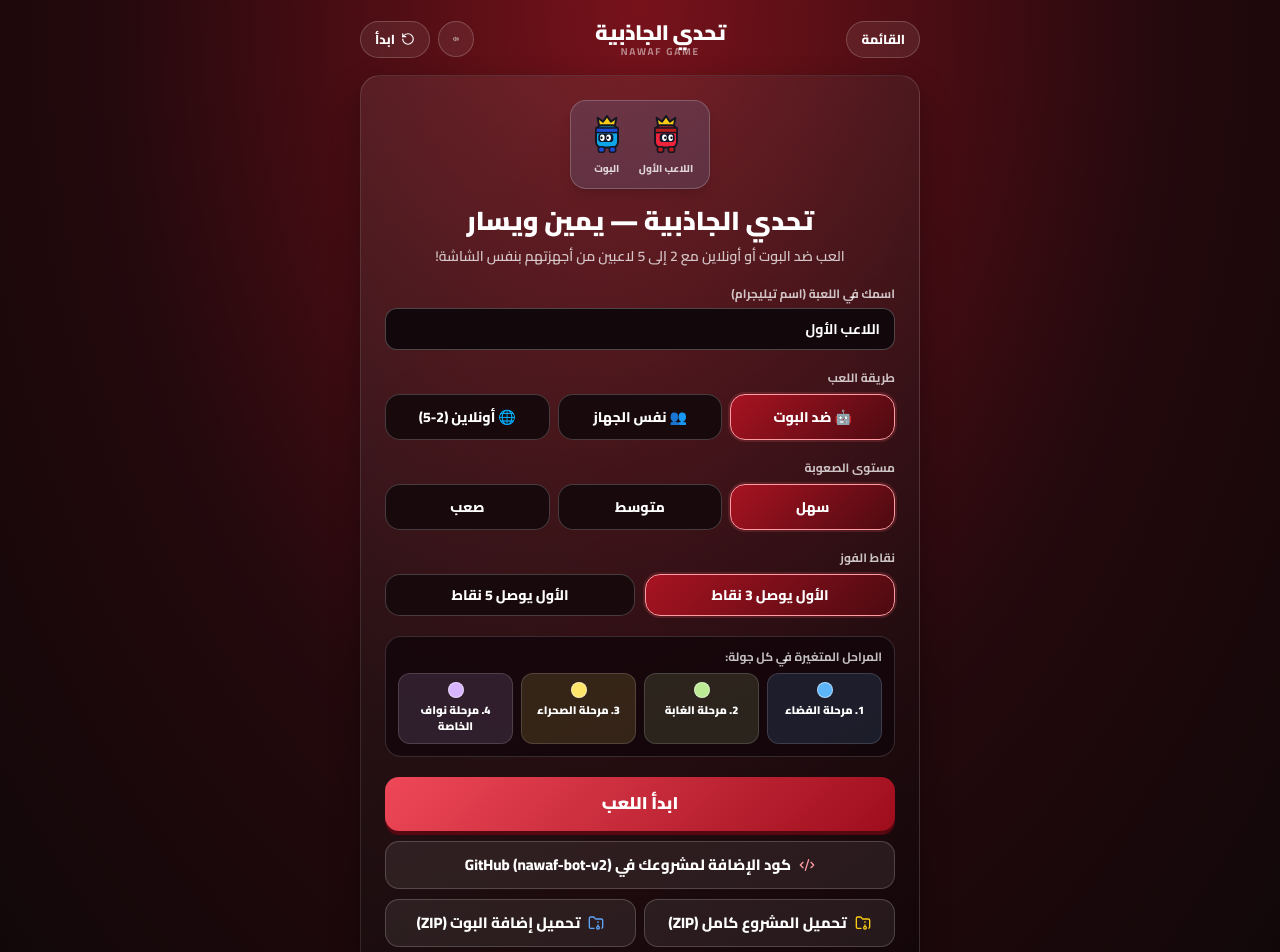
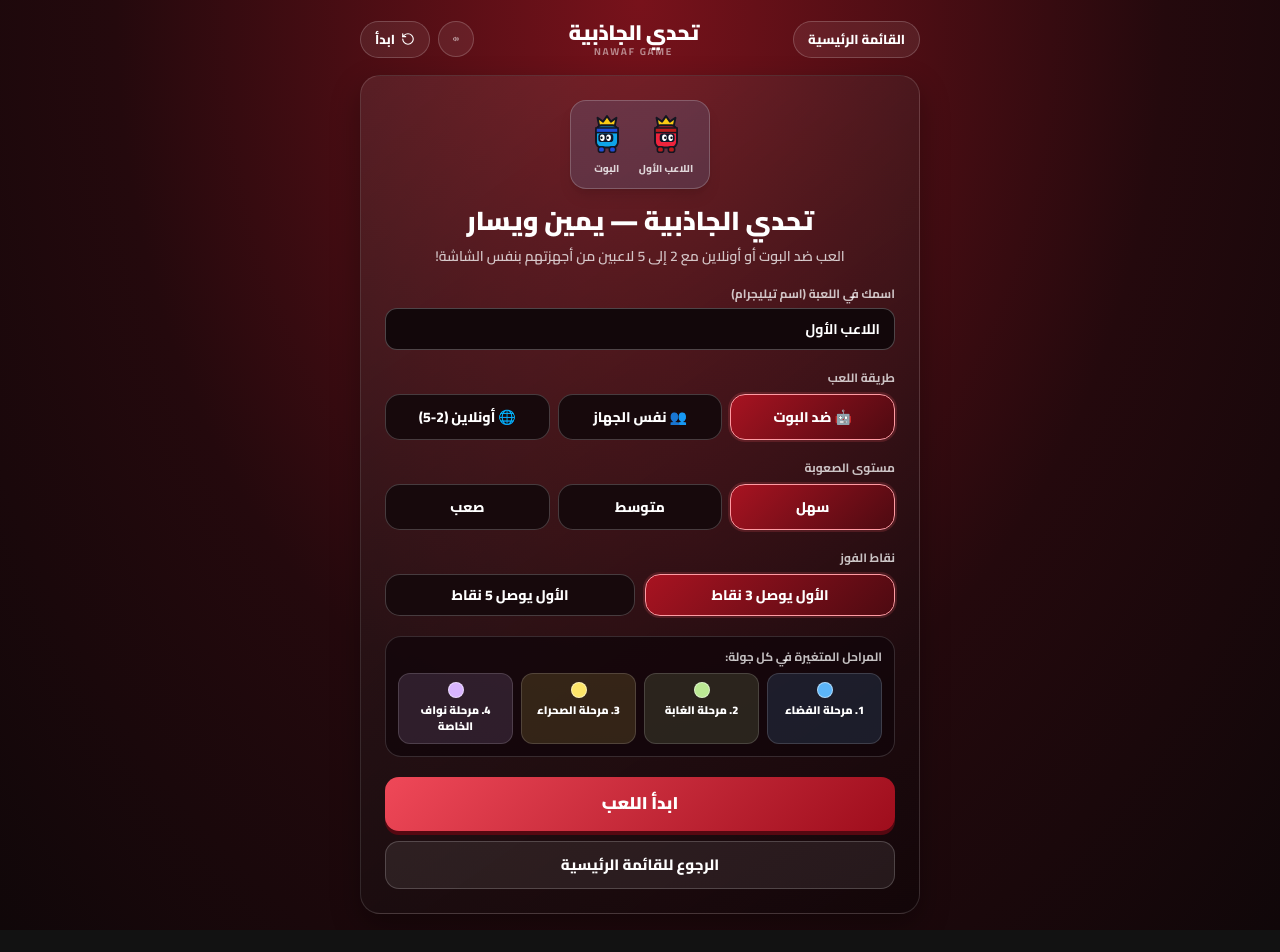
Before and after one commit to omhatan6789-netizen/nawaf-games, a React (Vite) app in the folder games-src/gravity/: page / in a window 1280 px wide. Shown: the top 952 px of the page. After the commit the page ends 930 px from the top, so only its background shows below. Built offline with nearby package versions, Linux system fonts and the light colour scheme.

Commit message:
Simplify Gravity menu and add red withdraw control

```diff
--- a/games-src/gravity/src/App.tsx
+++ b/games-src/gravity/src/App.tsx
@@ -538,22 +538,22 @@ export default function App() {
               type="button"
               onClick={(e) => {
                 e.stopPropagation();
+                handleExitGameplay();
+              }}
+              className="rounded-full bg-[#ef233c] text-white border border-[#ff8a91] px-3.5 py-1.5 text-xs font-black shadow-lg cursor-pointer hover:bg-[#d91d35]"
+            >
+              انسحاب
+            </button>
+            <button
+              type="button"
+              onClick={(e) => {
+                e.stopPropagation();
                 toggleMute();
               }}
               className="rounded-full bg-white/90 text-slate-900 w-8 h-8 flex items-center justify-center shadow-lg cursor-pointer"
               aria-label={muted ? 'تشغيل الصوت' : 'كتم الصوت'}
             >
               {muted ? <VolumeX className="w-4 h-4" /> : <Volume2 className="w-4 h-4" />}
-            </button>
-            <button
-              type="button"
-              onClick={(e) => {
-                e.stopPropagation();
-                handleExitGameplay();
-              }}
-              className="rounded-full bg-white text-slate-900 px-3.5 py-1.5 text-xs font-black shadow-lg cursor-pointer hover:bg-slate-100"
-            >
-              خروج
             </button>
           </div>
 
@@ -572,7 +572,7 @@ export default function App() {
                   }}
                   className="rounded-full bg-[#ef233c] text-white px-3 py-1 text-xs font-black shrink-0 cursor-pointer"
                 >
-                  خروج
+                  انسحاب
                 </button>
               </div>
             ) : (
@@ -688,10 +688,10 @@ export default function App() {
         <header className="flex items-center justify-between gap-3 py-1">
           <button
             type="button"
-            onClick={() => window.Telegram?.WebApp?.close?.()}
+            onClick={() => { window.location.href = '/miniapp/'; }}
             className="nawaf-pill whitespace-nowrap shrink-0"
           >
-            القائمة
+            القائمة الرئيسية
           </button>
 
           <div className="text-center leading-tight">
@@ -1091,45 +1091,15 @@ export default function App() {
             )}
             <button
               type="button"
-              onClick={() => setExportOpen(true)}
-              className="nawaf-secondary flex items-center justify-center gap-2"
+              onClick={() => { window.location.href = '/miniapp/'; }}
+              className="nawaf-secondary w-full flex items-center justify-center gap-2"
             >
-              <Code2 className="w-4 h-4 text-[#ff9ba3]" />
-              <span>كود الإضافة لمشروعك في GitHub (nawaf-bot-v2)</span>
+              الرجوع للقائمة الرئيسية
             </button>
-            <div className="grid grid-cols-1 sm:grid-cols-2 gap-2">
-              <button
-                type="button"
-                onClick={() => {
-                  downloadZipFromEndpoint(
-                    '/gravity/api/export/project.zip',
-                    'gravity-game-project.zip'
-                  ).catch(() => showToast('تعذر تحميل ملف ZIP'));
-                }}
-                className="nawaf-secondary flex items-center justify-center gap-2 text-xs sm:text-sm"
-              >
-                <FolderArchive className="w-4 h-4 text-[#facc15]" />
-                <span>تحميل المشروع كامل (ZIP)</span>
-              </button>
-              <button
-                type="button"
-                onClick={() => {
-                  downloadZipFromEndpoint(
-                    '/gravity/api/export/nawaf-addon.zip',
-                    'nawaf-bot-v2-gravity-addon.zip'
-                  ).catch(() => showToast('تعذر تحميل ملف ZIP'));
-                }}
-                className="nawaf-secondary flex items-center justify-center gap-2 text-xs sm:text-sm"
-              >
-                <FolderArchive className="w-4 h-4 text-[#60a5fa]" />
-                <span>تحميل إضافة البوت (ZIP)</span>
-              </button>
-            </div>
           </div>
         </section>
       </main>
 
-      <GitHubExportModal open={exportOpen} onClose={() => setExportOpen(false)} />
     </div>
   );
 }
```
